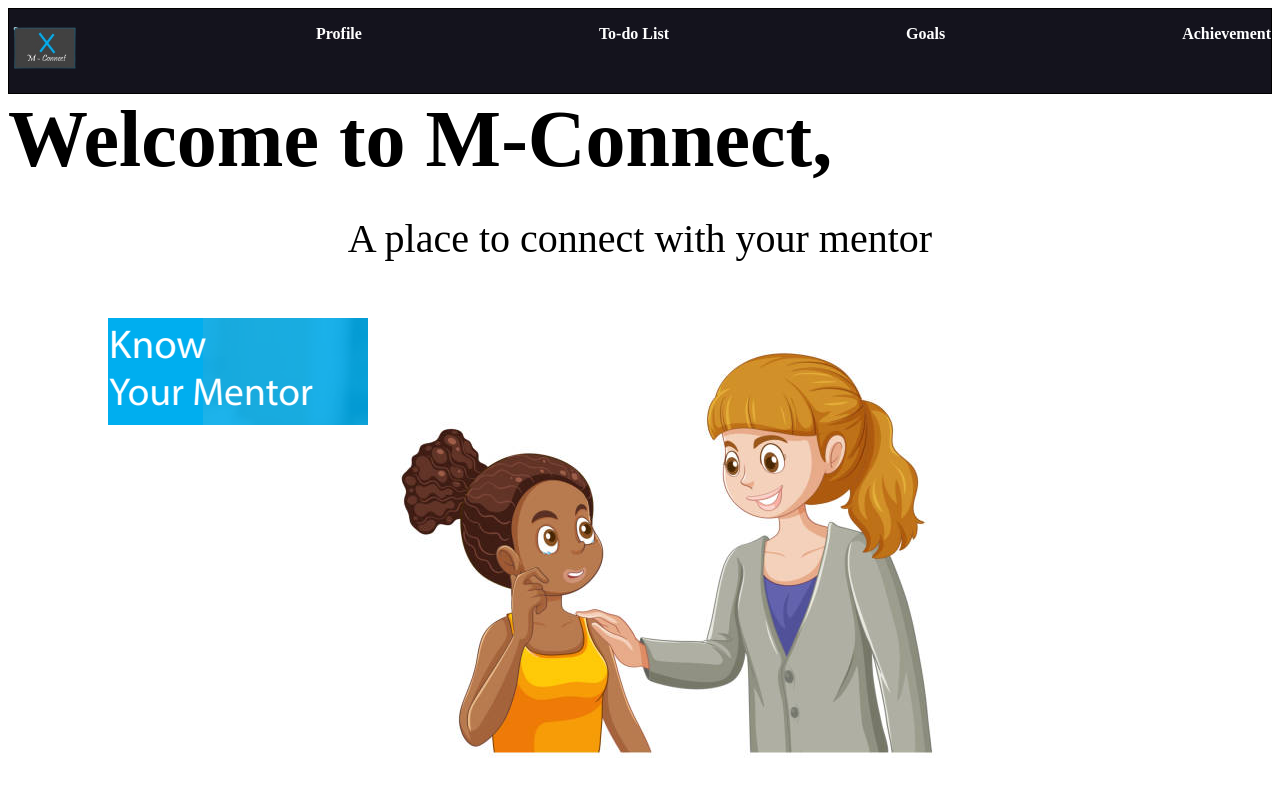
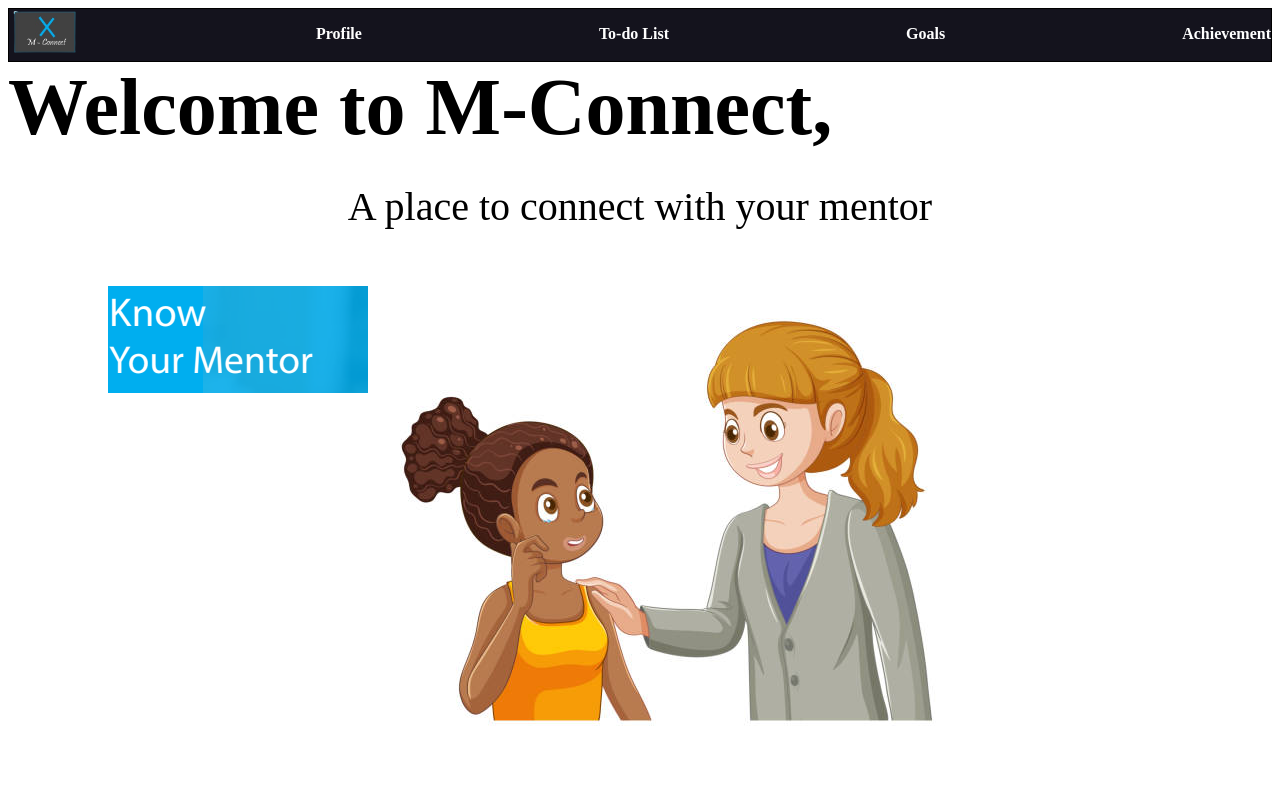
Before and after one commit to Laura-Nyaaga/school-mentorship-website, a plain HTML site: page home.html in a window 1280 px wide. Shown: the top 800 px of the page. Drawn offline with Linux system fonts and the light colour scheme.

Commit message:
Update home.html

```diff
--- a/home.html
+++ b/home.html
@@ -7,13 +7,16 @@
     <link rel="stylesheet" href="home.css">
 </head>
 <body>
-    <nav>
-        <p><img src="/pictures/logodesign.png" alt="logo" width="70px"></p>
-        <p><a id="aa" href="http://127.0.0.1:5500/profile.html"><strong>Profile</strong></a></p>
-        <p><a id="aa" href="http://127.0.0.1:5500/to-do.html"><strong> To-do List</strong></a></p>
-        <p><a id="aa" href="http://127.0.0.1:5500/goal.html"><strong>Goals</strong></a></p>
-        <p><a id="aa" href="http://127.0.0.1:5500/achieve.html"><strong>Achievement</strong></a></p>
-    </nav>
+   <nav>
+     <a id="aa" href="/home.html">
+        <img src="/pictures/logodesign.png" alt="logo" width="70px">
+    </a>
+    <p><a id="aa" href="/profile.html"><strong>Profile</strong></a></p>
+    <p><a id="aa" href="/to-do.html"><strong>To-do List</strong></a></p>
+    <p><a id="aa" href="/goal.html"><strong>Goals</strong></a></p>
+    <p><a id="aa" href="/achieve.html"><strong>Achievement</strong></a></p>
+ </nav>
+
     <section>
         <h3><Strong>Welcome to M-Connect,</Strong></h3>
         <p id="assist">A place to connect with your mentor</p>
```
